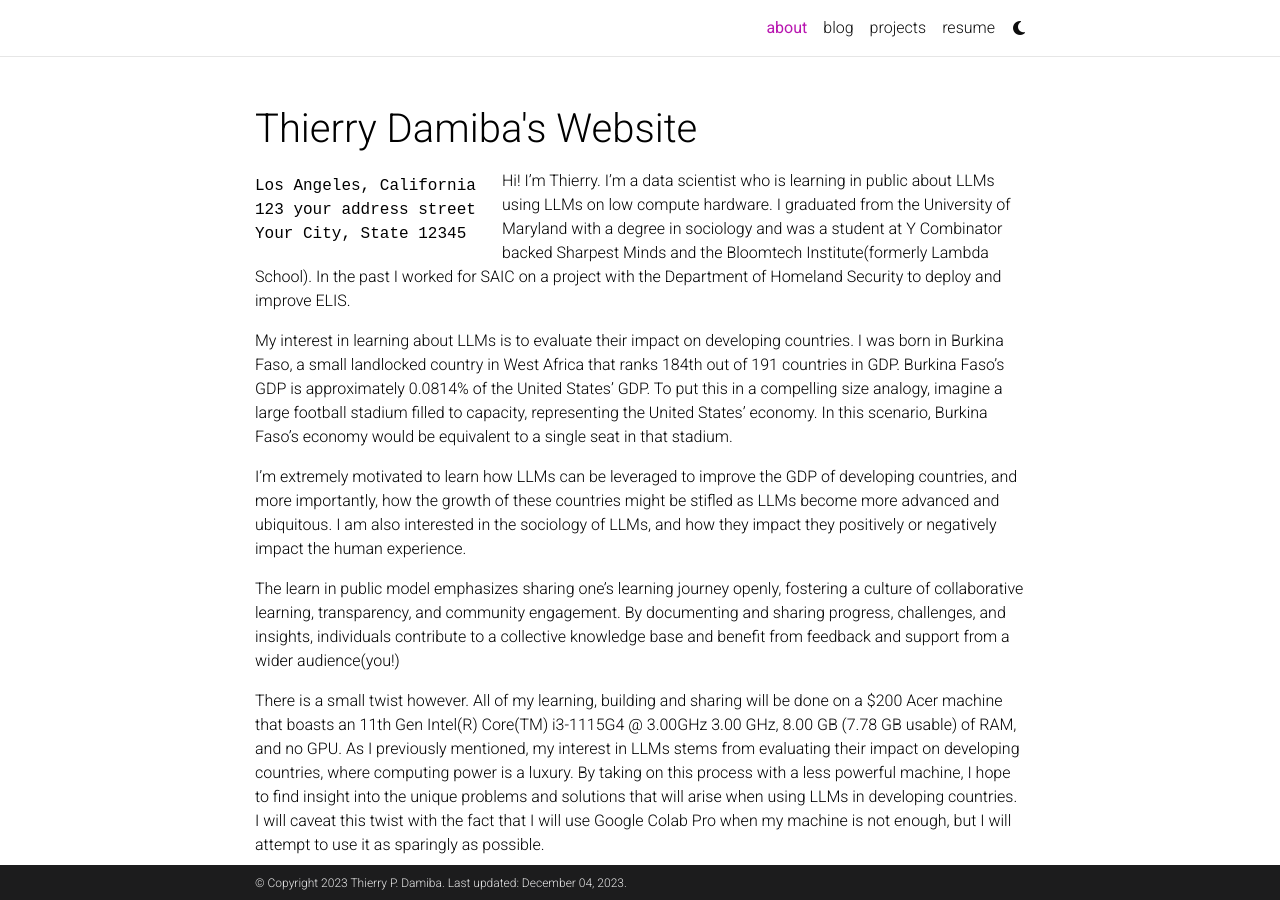
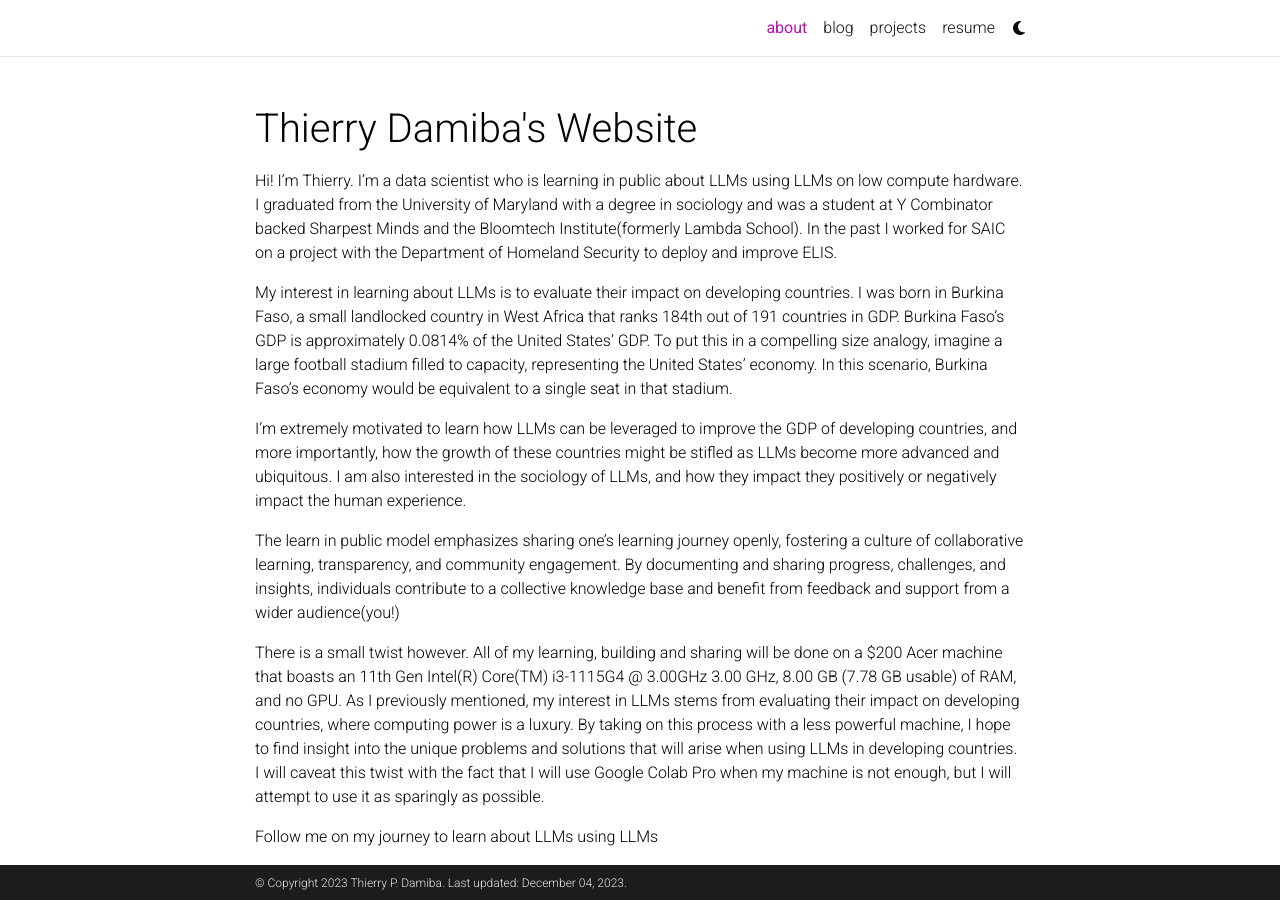
Before and after one commit to thierrydamiba/thierrydamiba.github.io, a Jekyll site: the page built from _pages/about.md, in a window 1280 px wide and 900 px high. Built offline with Jekyll 4.4.1, drawn with Linux system fonts in a browser that asks for light colours; emoji names are drawn with the system emoji font; comment, search, counter and statistics services are not loaded; a style sheet for code colours, icons or effects is not loaded.

Commit message:
Update about.md

```diff
--- a/_pages/about.md
+++ b/_pages/about.md
@@ -8,10 +8,7 @@
   align: left
   image: #iphone_avatar.jpg
   image_circular: True # crops the image to make it circular
-  more_info: #>
-    <p>Los Angeles, California</p>
-    <p>123 your address street</p>
-    <p>Your City, State 12345</p>
+  more_info:
 
 news: true  # includes a list of news items
 latest_posts: true  # includes a list of the newest posts
```
